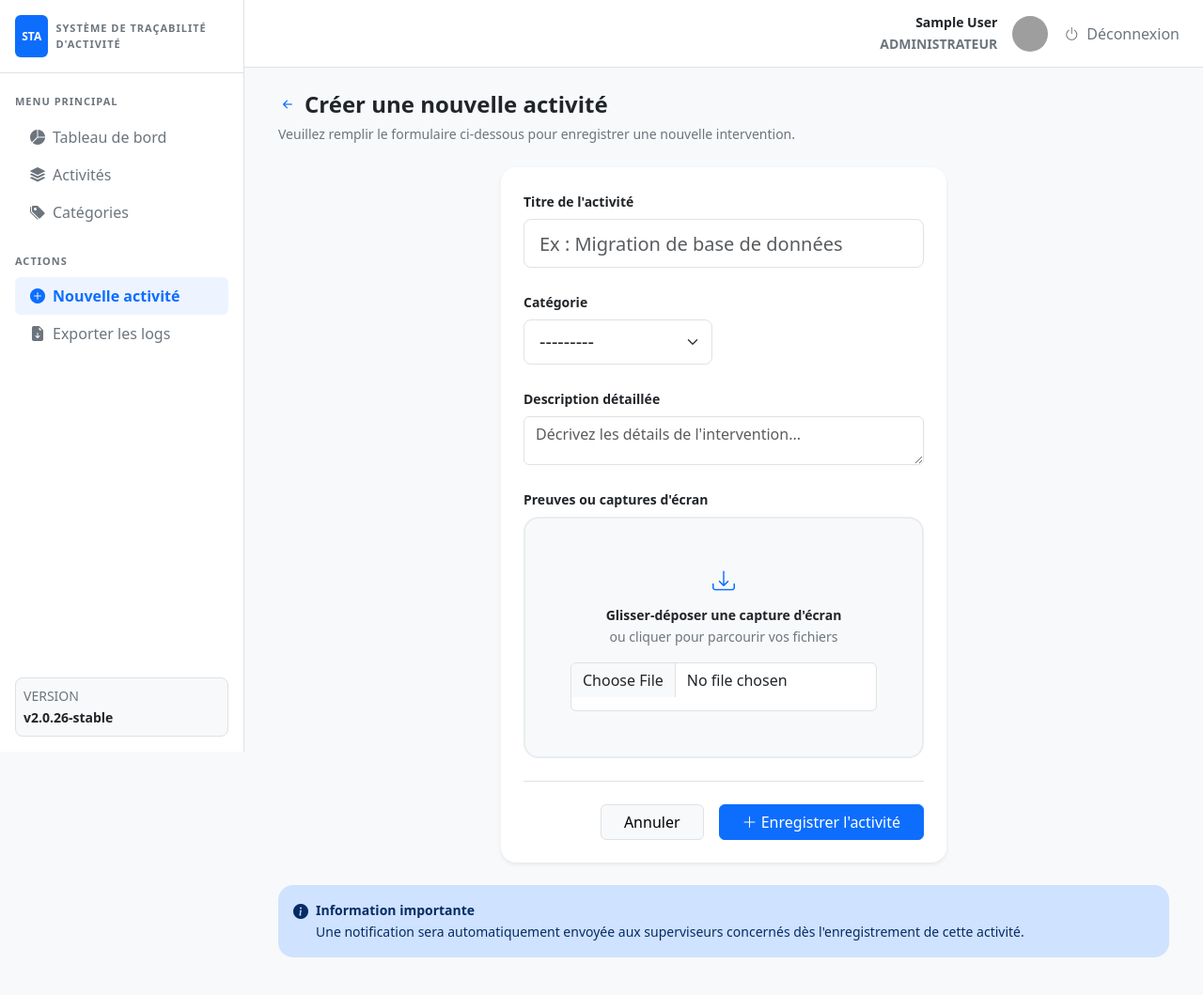
After one commit to Dadowatt/STA_system, a Django app: page /create/ in a window 1280 px wide. The commit adds this page. Shown: the whole page at 94% size. Run offline with Django 5.2, Linux system fonts and the light colour scheme; the visitor is signed in with stand-in values (Sample User, id 1); data that the repository does not hold is empty; grey boxes are pictures that could not be loaded.

Commit message:
Ajout des vues de création et modification + pagination du dashboard

```diff
--- a/entries/forms.py
+++ b/entries/forms.py
@@ -2,7 +2,7 @@ from django import forms
 from django.contrib.auth.models import User
 from django.contrib.auth.forms import UserCreationForm
 from django.contrib.auth.forms import AuthenticationForm
-
+from .models import Entry
 
 class RegisterForm(UserCreationForm):
 
@@ -77,3 +77,34 @@ class LoginForm(AuthenticationForm):
             'placeholder': 'Mot de passe'
         })
     )
+
+
+
+class EntryForm(forms.ModelForm):
+
+    class Meta:
+        model = Entry
+        fields = ['titre', 'categorie', 'contenu', 'image']
+
+        widgets = {
+
+            'titre': forms.TextInput(attrs={
+                'class': 'form-control form-control-lg',
+                'placeholder': 'Ex : Migration de base de données'
+            }),
+
+            'categorie': forms.Select(attrs={
+                'class': 'form-select form-select-lg'
+            }),
+
+            'contenu': forms.Textarea(attrs={
+                'class': 'form-control',
+                'rows': 5,
+                'placeholder': "Décrivez les détails de l'intervention..."
+            }),
+
+            'image': forms.ClearableFileInput(attrs={
+                'class': 'form-control'
+            }),
+
+        }
--- /dev/null
+++ b/entries/templates/entries/create.html
@@ -0,0 +1,149 @@
+{% extends 'base.html' %}
+
+{% block content %}
+
+<div class="container">
+
+    <!-- Titre -->
+    <div class="mb-4">
+
+        <div class="d-flex align-items-center gap-2 mb-1">
+
+            <a href="{% url 'dashboard' %}" class="text-decoration-none">
+                <i class="bi bi-arrow-left-short fs-5"></i>
+            </a>
+
+            <h4 class="fw-bold mb-0">
+                Créer une nouvelle activité
+            </h4>
+
+        </div>
+
+        <small class="text-secondary">
+            Veuillez remplir le formulaire ci-dessous pour enregistrer une nouvelle intervention.
+        </small>
+
+    </div>
+
+    <!-- Formulaire -->
+    <div class="card border-0 shadow-sm rounded-4 w-50 mx-auto">
+
+        <div class="card-body p-4">
+
+            <form method="POST" enctype="multipart/form-data">
+
+                {% csrf_token %}
+
+                <!-- titre -->
+                <div class="mb-4">
+
+                    <label class="form-label fw-semibold small">
+                        Titre de l'activité
+                    </label>
+
+                    {{ form.titre }}
+
+                </div>
+
+                <!-- catégorie -->
+                <div class="row">
+
+                    <div class="col-md-6 mb-4">
+
+                        <label class="form-label fw-semibold small">
+                            Catégorie
+                        </label>
+
+                        {{ form.categorie }}
+
+                    </div>
+
+                </div>
+
+                <!-- description -->
+                <div class="mb-4">
+
+                    <label class="form-label fw-semibold small">
+                        Description détaillée
+                    </label>
+
+                    {{ form.contenu }}
+
+                </div>
+
+                <!-- upload -->
+                <div class="mb-4">
+
+                    <label class="form-label fw-semibold small">
+                        Preuves ou captures d'écran
+                    </label>
+
+                    <div class="border border-2 border-light-subtle rounded-4 p-5 text-center bg-light">
+
+                        <i class="bi bi-download text-primary fs-4"></i>
+
+                        <div class="fw-semibold mt-2 small">
+                            Glisser-déposer une capture d'écran
+                        </div>
+
+                        <small class="text-secondary">
+                            ou cliquer pour parcourir vos fichiers
+                        </small>
+
+                        <div class="mt-3">
+                            {{ form.image }}
+                        </div>
+
+                    </div>
+
+                </div>
+
+                <!-- boutons -->
+                <div class="border-top pt-4 d-flex justify-content-end gap-3">
+
+                    <a href="{% url 'dashboard' %}" class="btn btn-light border px-4">
+                        Annuler
+                    </a>
+
+                    <button
+                        type="submit"
+                        class="btn btn-primary px-4"
+                    >
+                        <i class="bi bi-plus-lg"></i>
+                        Enregistrer l'activité
+                    </button>
+
+                </div>
+
+            </form>
+
+        </div>
+
+    </div>
+
+    <!-- info -->
+    <div class="alert alert-primary border-0 mt-4 rounded-4">
+
+        <div class="d-flex align-items-start gap-2">
+
+            <i class="bi bi-info-circle-fill"></i>
+
+            <div>
+
+                <div class="fw-semibold small">
+                    Information importante
+                </div>
+
+                <small>
+                    Une notification sera automatiquement envoyée aux superviseurs concernés dès l'enregistrement de cette activité.
+                </small>
+
+            </div>
+
+        </div>
+
+    </div>
+
+</div>
+
+{% endblock %}
--- a/entries/urls.py
+++ b/entries/urls.py
@@ -1,5 +1,5 @@
 from django.urls import path
-from .views import DashboardView, EntryDetailView
+from .views import DashboardView, EntryDetailView, EntryUpdateView, EntryCreateView, EntryDeleteView
 from django.contrib.auth import views as auth_views
 from .views import RegisterView
 from .forms import LoginForm
@@ -8,7 +8,10 @@ from .forms import LoginForm
 
 urlpatterns = [
     path('', DashboardView.as_view(), name='dashboard'),
-    path('entry/<int:pk>/', EntryDetailView.as_view(), name='detail'),
+    path('entry/<int:pk>/', EntryDetailView.as_view(), name='entry-detail'),
+    path('create/', EntryCreateView.as_view(), name='entry-create'),
+    path('entry/<int:pk>/update/', EntryUpdateView.as_view(), name='entry-update'),
+    path('entry/<int:pk>/delete/', EntryDeleteView.as_view(), name='entry-delete'),
     path('register/', RegisterView.as_view(), name='register'),
     path('login/',auth_views.LoginView.as_view(template_name='registration/login.html',authentication_form=LoginForm), name='login'),
     path('logout/', auth_views.LogoutView.as_view(), name='logout'),
--- a/entries/views.py
+++ b/entries/views.py
@@ -1,15 +1,16 @@
 from django.shortcuts import render
-from django.views.generic import ListView, DetailView, CreateView
+from django.views.generic import ListView, DetailView, CreateView, UpdateView, DeleteView
 from .models import Entry
 from django.urls import reverse_lazy
-from .forms import RegisterForm
+from .forms import RegisterForm, EntryForm
+from django.contrib.auth.mixins import LoginRequiredMixin, UserPassesTestMixin
 
 
 class DashboardView(ListView):
     model = Entry
     template_name = 'entries/dashboard.html'
     context_object_name = 'entries'
-    ordering = ['date_creation']
+    ordering = ['-date_creation']
     paginate_by = 4
 
 
@@ -23,3 +24,36 @@ class RegisterView(CreateView):
     form_class = RegisterForm
     template_name = 'registration/register.html'
     success_url = reverse_lazy('login')
+
+
+
+class EntryCreateView(LoginRequiredMixin, CreateView):
+    model = Entry
+    form_class = EntryForm
+    template_name = 'entries/create.html'
+    success_url = reverse_lazy('dashboard')
+
+    def form_valid(self, form):
+        form.instance.auteur = self.request.user
+        return super().form_valid(form)
+
+
+class EntryUpdateView(LoginRequiredMixin, UserPassesTestMixin, UpdateView):
+    model = Entry
+    form_class = EntryForm
+    template_name = 'entries/update.html'
+    success_url = reverse_lazy('dashboard')
+
+    def test_func(self):
+        entry = self.get_object()
+        return self.request.user == entry.auteur
+
+
+class EntryDeleteView(LoginRequiredMixin, UserPassesTestMixin, DeleteView):
+    model = Entry
+    template_name = 'entries/delete.html'
+    success_url = reverse_lazy('dashboard')
+
+    def test_func(self):
+        entry = self.get_object()
+        return self.request.user == entry.auteur
--- a/templates/base.html
+++ b/templates/base.html
@@ -74,7 +74,7 @@
             <ul class="nav flex-column mt-2">
 
                 <li class="nav-item">
-                    <a href="#" class="nav-link active-custom rounded d-flex align-items-center gap-2 fw-semibold">
+                    <a href="{% url 'entry-create' %}" class="nav-link active-custom rounded d-flex align-items-center gap-2 fw-semibold">
                         <i class="bi bi-plus-circle-fill"></i>
                         Nouvelle activité
                     </a>
@@ -123,7 +123,7 @@
                 <div class="text-end">
 
                     <div class="fw-bold small">
-                        Jean Dupont
+                        {{ request.user.get_full_name|default:request.user.username }}
                     </div>
 
                     <small class="text-uppercase text-secondary fw-semibold">
```
Also changed, not shown: entries/templates/entries/dashboard.html (+37 -7 lines), entries/templates/entries/delete.html (added, +51 -0 lines), entries/templates/entries/update.html (added, +149 -0 lines).
